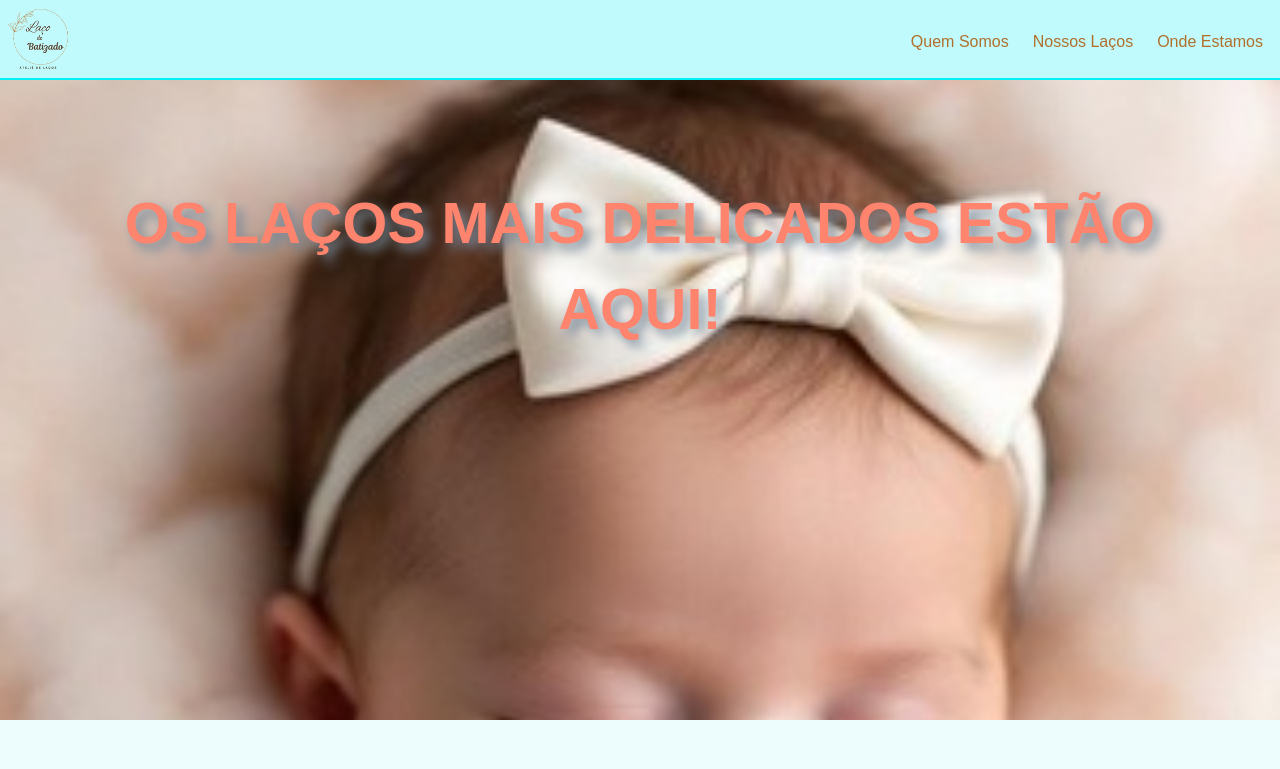
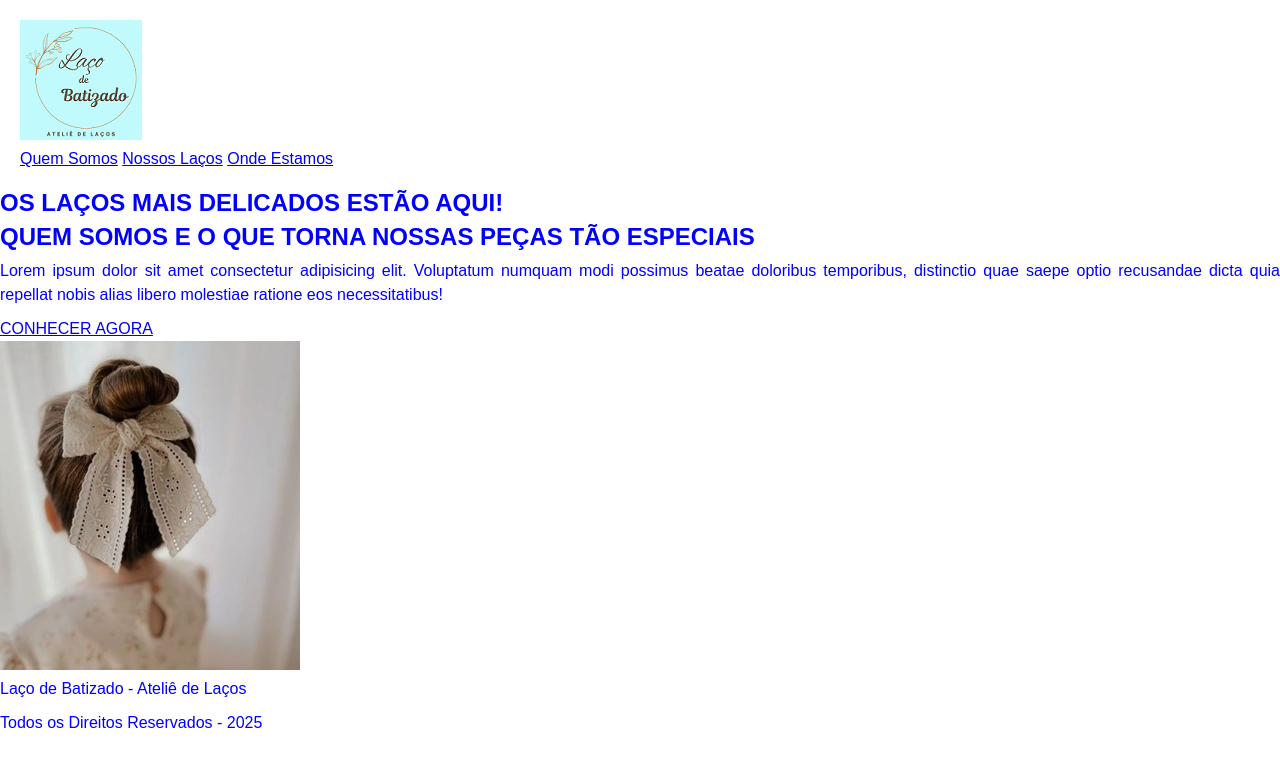
Before and after one commit to csdevelo/Laco-Batizado, a plain HTML site: page index.html in a window 1280 px wide. Shown: the top 769 px of the page. Drawn offline with Linux system fonts and the light colour scheme.

Commit message:
Update style.css

```diff
--- a/style.css
+++ b/style.css
@@ -1,214 +1,31 @@
+@charset "UTF-8";
 
+* {
+	margin: 0px;
+	padding: 0px;
+	box-sizing: border-box;
+}
 
-:root {
-    --main-color: #DBB4AD;
-	--color-font-navbar: #b0702c;
-	--color-titulos: #faada0;
-	--bg: #d5f4acee;
-	--bg-header: #c1fafc;
-	--color-botton: #faada0
+body {
+	font-family: Arial, Helvetica, sans-serif;
+	font-size: 1em;
+	line-height: 1.5em;
+	width: 100vw;
+	height: 100vh;
+}
+
+p, h1, h2 {
+	margin-bottom: 10px;
+	text-align: justify;
+	color: blue;
+}
+
+header, section.normal {
+	padding: 20px;
 }
 
 
-* {
-	margin: 0;
-	padding: 0;
-	box-sizing: border-box;
-	text-decoration: none;
+section.flex-content {
+	padding: 20px;
+	background-color: rgb(117, 235, 196);
 }
-
-
-body {
-	font-family: "Funnel Sans", sans-serif;
-	line-height: 1.5em;
-	font-size: 1em;
-
-	color: black;
-
-}
-
-header {
-	/*border: 1px dotted blue;*/
-
-	position: fixed;
-	background-color: var(--bg-header);
-	color: var(--color-font-navbar);
-	padding: 5px;
-	width: 100%;
-	height: 10vh;
-	border-bottom: 2px solid #04f0f8;
-
-	display: flex;
-	flex-flow: row wrap;
-	justify-content: space-between; /**o menu navegação vai ficar posicionado na margem direita**/
-	align-items: center; /**o container do menu navegação vai ficar posicionado no meio do container, lembrando q o align-items posiciona os itens do eixo transversal - "cross-axis" **/
-}
-
-header img {
-	flex: 0 0 180px;
-	width: 66px;
-	height: 66px;
-
-}
-
-header nav {
-	/*border: 1px dotted blue;*/
-
-	display: flex;
-	flex-flow: row wrap;
-	justify-content: flex-end;
-
-}
-
-header nav a {
-	text-decoration: none;
-	color: var(--color-font-navbar);
-	padding: 12px;
-}
-
-h1 {
-	color: #ff846e;
-	font-size: 3.6rem;
-	line-height: 1.5;
-	text-shadow: lightslategray 0.1em 0.1em 0.2em;
-
-	padding-top: 90px;
-}
-
-h2 {
-	color: #f1b1a5;
-	font-size: 2.8rem;
-
-}
-
-.container-home {
-	width: 100%;
-	height: 90vh;
-
-	background: url("./img/img-home.jpg") no-repeat;
-	background-size: cover;
-	background-position: cover;
-	background-attachment: fixed;
-
-	text-align: center;
-	padding: 90px;
-}
-
-
-/*
-.container-home p {
-	color: #e29f58;
-	font-size: 1.4rem;
-	padding: 48px;
-	text-shadow: black 0.1em 0.1em 0.2em;
-}
-	*/
-
-.btn {
-    background: var(--color-botton);
-    color: #fff;
-    padding: 18px;
-    font-size: 0.9rem;
-    cursor: pointer;
-    margin-top: 92px;
-    display: inline-block;
-    border-radius: 0.5rem;
-}
-
-.btn:hover {
-    letter-spacing: 0.1rem;
-}
-
-section.container-quem-somos {
-	padding: 20px;
-	background-color: #edfcfc;
-}
-
-article.text-media {
-	display: flex;
-	flex-flow: row wrap;
-	justify-content: space-between;
-
-}
-
-article > div.text {
-	/*border: 2px dashed blue;*/
-
-	flex: 1 1 400px;
-	text-align: center;
-	padding: 32px;
-}
-
-article > div.text h2 {
-	line-height: 1.4;
-
-}
-
-article > div.text p {
-	color: var(--color-font-navbar);
-	font-size: 18px;
-	line-height: 2.2;
-	text-align: center;
-	padding: 36px;
-
-}
-
-
-article > div.media {
-	/*border: 2px dashed violet;*/
-
-	flex: 1 0 500px;
-	padding: 32px;
-}
-
-div.media > img {
-	display: block;
-	margin: auto;
-	width: 100%;
-}
-
-div.text > a {
-	margin-top: 46px;
-}
-
-/**
-.container-nossos-lacos {
-	height: 100vh;
-	margin: 0 auto;
-
-}
-
-.container-nossos-lacos h2 {
-	text-align: center;
-	padding: 32px;
-
-}
-
-.container-grid {
-	border: 3px solid blue;
-
-	display: grid;
-	grid-template: repeat(2, 1fr) / repeat(3, 1fr);
-	place-items: stretch center;
-	place-content: stretch space-evenly;
-	gap: 22px;
-}
-
-.item {
-	border: 3px solid yellow;
-	padding: 25px;
-
-}
-*/
-
-
-footer {
-	/*border: 1px dotted blue;*/
-
-	background-color: var(--bg-header);
-	color: var(--color-font-navbar);
-	padding: 3px;
-
-	text-align: center;
-	font-size: 0.85rem;
-}
```
